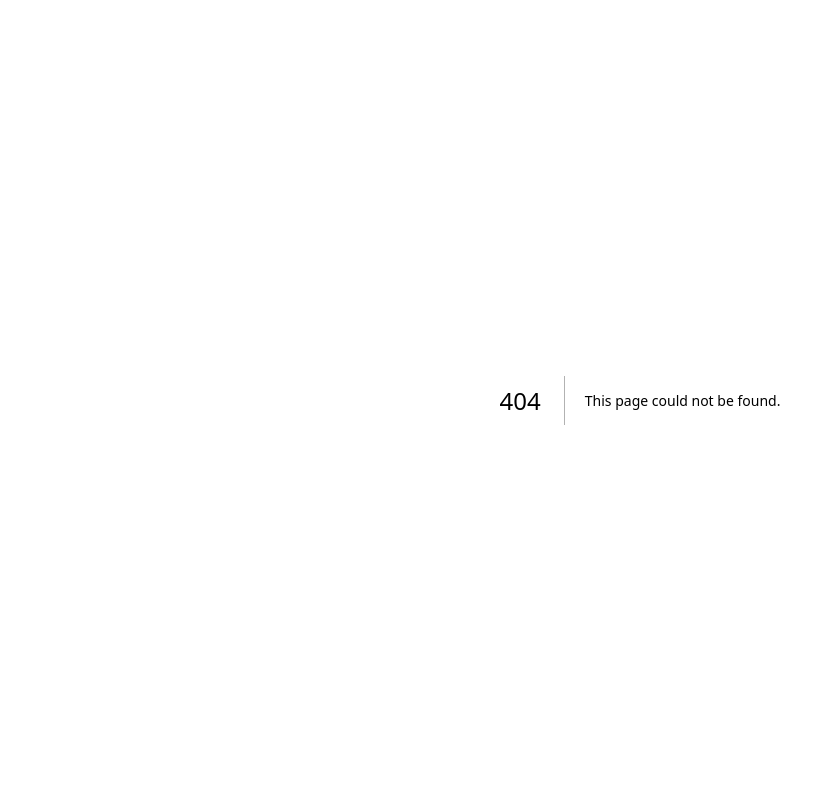
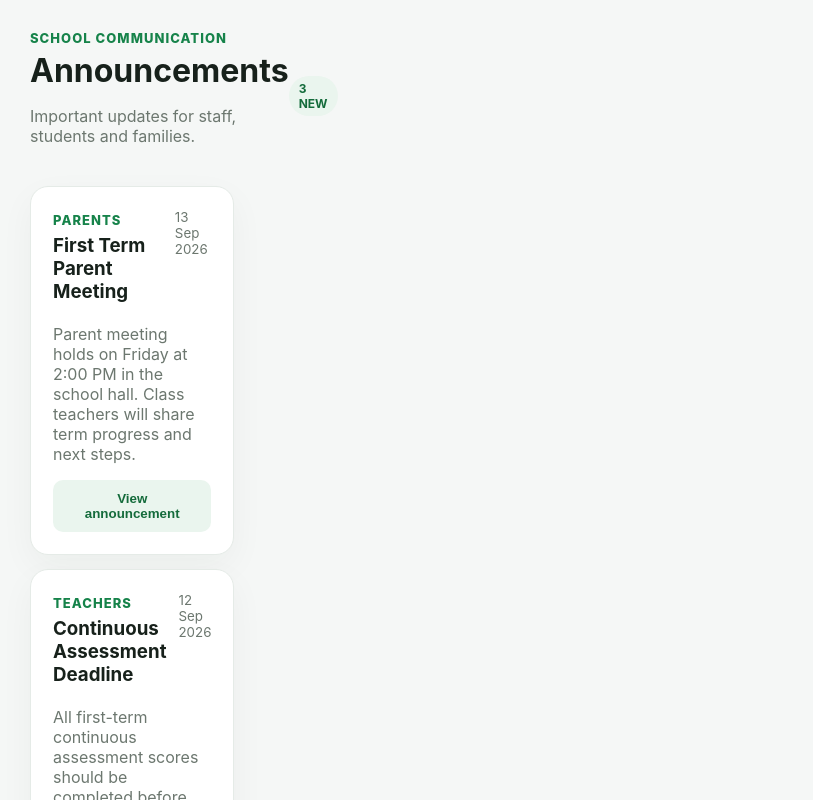
Before and after one commit to greenbasket-labs/GB-demo-school, a Next.js app: page /announcements in a window 1280 px wide. Before the commit this address had no page. Shown: the top 800 px of the page, without its empty margins (0-813 px from the left). Built offline with nearby package versions, Linux system fonts and the light colour scheme.

Commit message:
Add announcements demo

```diff
--- /dev/null
+++ b/app/announcements/page.tsx
@@ -0,0 +1,41 @@
+'use client'
+
+import { useState } from 'react'
+
+const announcements = [
+  { title:'First Term Parent Meeting', date:'13 Sep 2026', audience:'Parents', text:'Parent meeting holds on Friday at 2:00 PM in the school hall. Class teachers will share term progress and next steps.' },
+  { title:'Continuous Assessment Deadline', date:'12 Sep 2026', audience:'Teachers', text:'All first-term continuous assessment scores should be completed before the results review.' },
+  { title:'School Fees Reminder', date:'10 Sep 2026', audience:'All families', text:'Families with outstanding first-term balances are encouraged to complete payment before the next reporting cycle.' },
+]
+
+export default function Announcements() {
+  const [selected, setSelected] = useState<string | null>(null)
+
+  return <div className="dashboard">
+    <main className="main" style={{maxWidth:980,margin:'0 auto',width:'100%'}}>
+      <div className="topline">
+        <div>
+          <div className="eyebrow">School communication</div>
+          <h1 style={{margin:'5px 0'}}>Announcements</h1>
+          <p className="muted">Important updates for staff, students and families.</p>
+        </div>
+        <span className="pill">3 NEW</span>
+      </div>
+
+      <div className="grid" style={{gap:14}}>
+        {announcements.map(item => <div className="card" key={item.title}>
+          <div style={{display:'flex',justifyContent:'space-between',gap:12,alignItems:'flex-start'}}>
+            <div>
+              <span className="eyebrow">{item.audience}</span>
+              <h3 style={{margin:'5px 0'}}>{item.title}</h3>
+            </div>
+            <small className="muted">{item.date}</small>
+          </div>
+          <p className="muted">{item.text}</p>
+          <button className="btn secondary" onClick={() => setSelected(item.title)}>{selected === item.title ? 'Read' : 'View announcement'}</button>
+          {selected === item.title && <div className="section" style={{marginTop:14,padding:12}}><strong>Announcement opened</strong><p className="muted" style={{margin:'5px 0 0'}}>This demo shows how school-wide messages can be presented to the right audience.</p></div>}
+        </div>)}
+      </div>
+    </main>
+  </div>
+}
```
